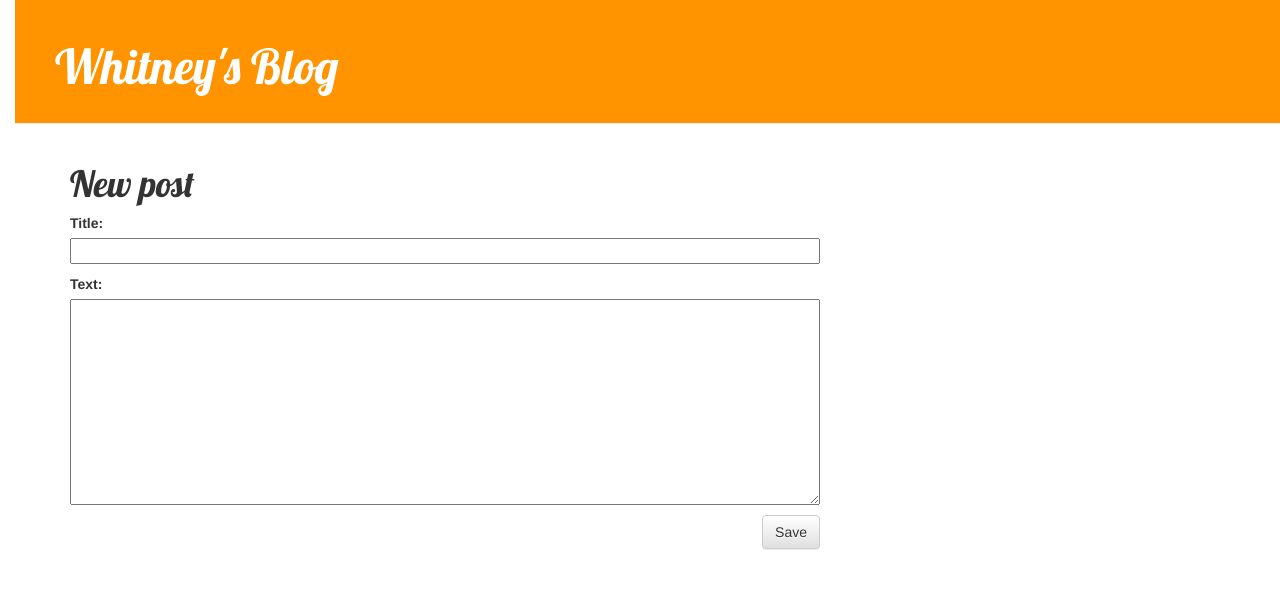
After one commit to whitallyse/my-first-blog, a Django app: page /post/new/ in a window 1280 px wide. The commit adds this page. Shown: the top 589 px of the page. Run offline with Django 3.2, Linux system fonts and the light colour scheme; some libraries are stand-ins or nearby versions.

Commit message:
Added views to create/edit blog post inside the site.

```diff
--- /dev/null
+++ b/blog/forms.py
@@ -0,0 +1,9 @@
+from django import forms
+
+from .models import Post
+
+class PostForm(forms.ModelForm):
+
+    class Meta:
+        model = Post
+        fields = ('title', 'text',)
--- a/blog/templates/blog/base.html
+++ b/blog/templates/blog/base.html
@@ -9,7 +9,11 @@
   </head>
   <body>
     <div class="page-header">
-        <h1><a href="/">Django Girls Blog</a></h1>
+
+      {% if user.is_authenticated %}
+        <a href="{% url "post_new" %}" class="top-menu"><span class="glyphicon glyphicon-plus"></span></a>
+      {% endif %}
+      <h1>Whitney's Blog</h1>
     </div>
     <div class="content container">
         <div class="row">
--- a/blog/templates/blog/post_detail.html
+++ b/blog/templates/blog/post_detail.html
@@ -7,6 +7,7 @@
                 {{ post.published_date }}
             </div>
         {% endif %}
+        <a class="btn btn-default" href="{% url "post_edit" pk=post.pk %}"><span class="glyphicon glyphicon-pencil"></span></a>
         <h1>{{ post.title }}</h1>
         <p>{{ post.text|linebreaks }}</p>
     </div>
--- /dev/null
+++ b/blog/templates/blog/post_edit.html
@@ -0,0 +1,9 @@
+{% extends "blog/base.html" %}
+
+{% block content %}
+  <h1>New post</h1>
+  <form method="POST" class="post-form">{% csrf_token %}
+      {{ form.as_p }}
+      <button type="submit" class="save btn btn-default">Save</button>
+  </form>
+{% endblock %}
--- a/blog/urls.py
+++ b/blog/urls.py
@@ -4,4 +4,6 @@ from . import views
 urlpatterns = [
     url(r'^$', views.post_list, name='post_list'),
      url(r'^post/(?P<pk>[0-9]+)/$', views.post_detail, name='post_detail'),
+     url(r'^post/new/$', views.post_new, name='post_new'),
+     url(r'^post/(?P<pk>[0-9]+)/edit/$', views.post_edit, name='post_edit'),
 ]
--- a/blog/views.py
+++ b/blog/views.py
@@ -2,6 +2,7 @@ from django.shortcuts import render
 from django.utils import timezone
 from .models import Post
 from django.shortcuts import render, get_object_or_404
+from .forms import PostForm
 
 def post_list(request):
     posts = Post.objects.filter(published_date__lte=timezone.now()).order_by('published_date')
@@ -10,3 +11,21 @@ def post_list(request):
 def post_detail(request, pk):
     post = get_object_or_404(Post, pk=pk)
     return render(request, 'blog/post_detail.html', {'post': post})
+
+def post_new(request):
+    form = PostForm()
+    return render(request, 'blog/post_edit.html', {'form': form})
+
+def post_edit(request, pk):
+    post = get_object_or_404(Post, pk=pk)
+    if request.method == "POST":
+        form = PostForm(request.POST, instance=post)
+        if form.is_valid():
+            post = form.save(commit=False)
+            post.author = request.user
+            post.published_date = timezone.now()
+            post.save()
+            return redirect('blog.views.post_detail', pk=post.pk)
+    else:
+        form = PostForm(instance=post)
+    return render(request, 'blog/post_edit.html', {'form': form})
```
